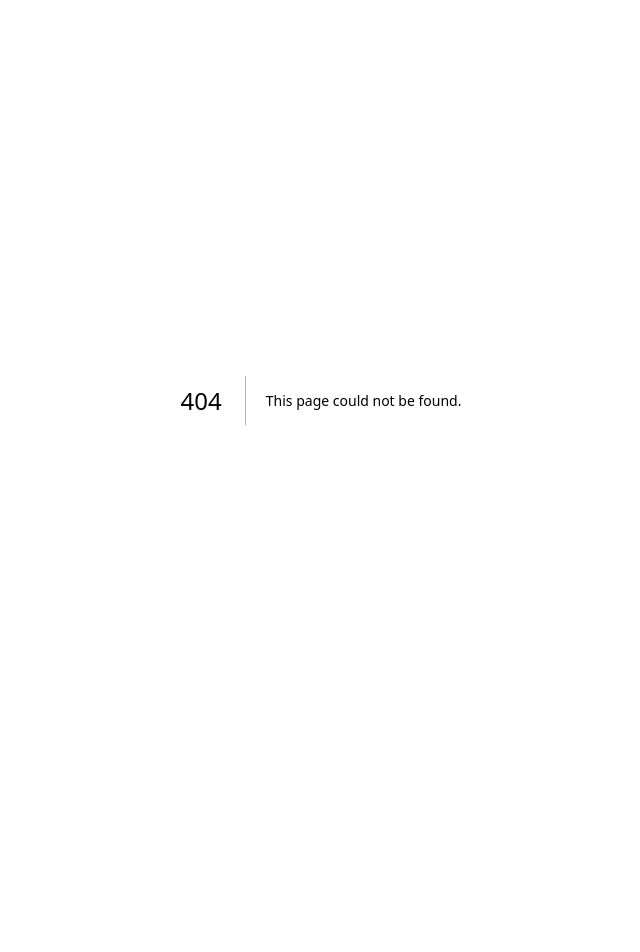
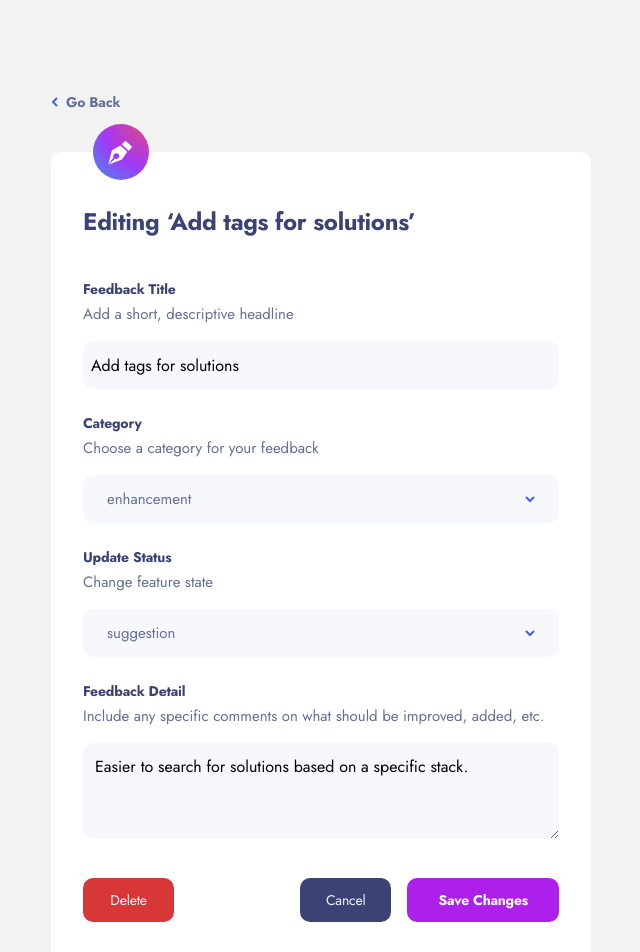
Before and after one commit to SandeebAdhikari/Product_FeedBack_App, a Next.js app: page /feedback_edit/1 in a window 1280 px wide. Before the commit this address had no page. Shown: the top 952 px of the page, without its empty margins (319-959 px from the left). Before the commit the page ends 800 px from the top, so only its background shows below. Built offline with nearby package versions, Linux system fonts and the light colour scheme.

Commit message:
edit feedback complete

```diff
--- a/app/feedback_detail/[id]/page.tsx
+++ b/app/feedback_detail/[id]/page.tsx
@@ -1,12 +1,12 @@
 "use client";
 import { useParams } from "next/navigation";
+import { useRouter } from "next/navigation";
 
 import FeedbackCard from "@/components/FeedbackCard";
 import CommentCard from "@/components/CommentCard";
 import GoBackButton from "@/components/GoBackButton";
 import ButtonFeedback from "@/components/ButtonFeedback";
 import data from "../../../public/data/data.json";
-import { useRouter } from "next/navigation";
 
 const FeedbackDetail = () => {
   const { id } = useParams();
@@ -24,8 +24,13 @@ const FeedbackDetail = () => {
       </div>
     );
   }
+
   const handleGoBack = () => {
     router.push("/");
+  };
+
+  const handleEditFeedBack = () => {
+    router.push(`/feedback_edit/${id}`);
   };
 
   return (
@@ -35,7 +40,7 @@ const FeedbackDetail = () => {
           <GoBackButton stroke="#4661E6" color="grayBlue" />
         </div>
 
-        <div className="ml-auto">
+        <div className="ml-auto" onClick={handleEditFeedBack}>
           <ButtonFeedback text="Edit Feedback" />
         </div>
       </div>
--- /dev/null
+++ b/app/feedback_edit/[id]/page.tsx
@@ -0,0 +1,166 @@
+"use client";
+
+import { useParams, useRouter } from "next/navigation";
+import React, { useState, useEffect } from "react";
+import Image from "next/image";
+import NewIcon from "../../../public/assets/shared/icon-edit-feedback.svg";
+import ButtonFeedback from "@/components/ButtonFeedback";
+import Dropdown from "@/components/Dropdown";
+import GoBackButton from "@/components/GoBackButton";
+import data from "../../../public/data/data.json";
+
+interface Feedback {
+  id: number;
+  title: string;
+  description: string;
+  category: string;
+  upvotes: number;
+  comments: {
+    id: number;
+    content: string;
+    user: {
+      image: string;
+      name: string;
+      username: string;
+    };
+    replies?: {
+      content: string;
+      replyingTo: string;
+      user: {
+        image: string;
+        name: string;
+        username: string;
+      };
+    }[];
+  }[];
+  status: string;
+}
+const FeedbackEdit = () => {
+  const { id } = useParams();
+  const router = useRouter();
+
+  const [feedback, setFeedback] = useState<Feedback | null>(null);
+  const [title, setTitle] = useState("");
+  const [detail, setDetail] = useState("");
+  const [selectedCategory, setSelectedCategory] = useState("Feature");
+  const [selectedStatus, setSelectedStatus] = useState("Suggestion");
+
+  useEffect(() => {
+    const feedbackData = data.productRequests.find(
+      (request) => request.id === parseInt(id as string)
+    ) as Feedback;
+    if (feedbackData) {
+      setFeedback(feedbackData);
+      setTitle(feedbackData.title);
+      setDetail(feedbackData.description);
+      setSelectedCategory(feedbackData.category);
+      setSelectedStatus(feedbackData.status);
+    }
+  }, [id]);
+
+  const handleUpdateFeedback = () => {
+    const updatedData = {
+      ...feedback,
+      title,
+      description: detail,
+      category: selectedCategory,
+      status: selectedStatus,
+    };
+
+    // Here, you should update the `data.json` file or state in your backend/database
+    console.log("Updated Feedback:", updatedData);
+
+    router.push(`/feedback_detail/${id}`);
+  };
+
+  const handleDeleteFeedback = () => {
+    // Here, you should remove the feedback from `data.json` or state in your backend/database
+    console.log("Deleted Feedback:", id);
+
+    router.push("/");
+  };
+
+  const handleCancelEdit = () => {
+    router.push(`/feedback_detail/${id}`);
+  };
+
+  return (
+    <div className="mt-[92px] mb-[187px] w-[540px]">
+      <div onClick={handleCancelEdit}>
+        <GoBackButton stroke="#4661E6" color="grayBlue" />
+      </div>
+      <div className="mt-10 w-[540px] h-[822px] bg-white rounded-[10px] px-8 relative ">
+        <Image
+          src={NewIcon}
+          alt="New Feedback"
+          width={56}
+          height={56}
+          className="absolute -top-[28px] left-[42px]"
+        />
+        <h1 className="pt-[52px] text-darkBlue font-bold text-h1">
+          Editing ‘{title}’
+        </h1>
+        <h2 className="mt-10 text-darkBlue text-h4 font-bold">
+          Feedback Title
+        </h2>
+        <p className="mt-1 text-grayBlue text-body2">
+          Add a short, descriptive headline
+        </p>
+        <input
+          type="text"
+          className="w-full h-[48px] mt-4 bg-lighterPeach rounded-[10px] p-2"
+          value={title}
+          onChange={(e) => setTitle(e.target.value)}
+        />
+        <h2 className="mt-6 text-darkBlue text-h4 font-bold">Category</h2>
+        <p className="mt-1 mb-4 text-grayBlue text-body2">
+          Choose a category for your feedback
+        </p>
+        <Dropdown
+          height="240"
+          options={["Feature", "UI", "UX", "Enhancement", "Bug"]}
+          selectedOption={selectedCategory}
+          onSelect={setSelectedCategory}
+        />
+        <h2 className="mt-6 text-darkBlue text-h4 font-bold">Update Status</h2>
+        <p className="mt-1 mb-4 text-grayBlue text-body2">
+          Change feature state
+        </p>
+        <Dropdown
+          height="191"
+          options={["Suggestion", "Planned", "In-Progress", "Live"]}
+          selectedOption={selectedStatus}
+          onSelect={setSelectedStatus}
+        />
+        <h2 className="mt-6 text-darkBlue text-h4 font-bold">
+          Feedback Detail
+        </h2>
+        <p className="mt-1 text-grayBlue text-body2">
+          Include any specific comments on what should be improved, added, etc.
+        </p>
+        <textarea
+          className="w-full h-[96px] mt-4 bg-lighterPeach rounded-[10px] p-3"
+          value={detail}
+          onChange={(e) => setDetail(e.target.value)}
+        />
+        <div className="flex justify-end mt-8 gap-4">
+          <button
+            className="mr-[110px] bg-red text-lightBlue text-h4 w-[93px] h-[44px] px-6 py-2 rounded-[10px] hover:bg-lightRed"
+            onClick={handleDeleteFeedback}
+          >
+            Delete
+          </button>
+          <button
+            className="bg-darkBlue text-lightBlue text-h4 w-[93px] h-[44px] px-6 py-2 rounded-[10px] hover:bg-lightNavy"
+            onClick={handleCancelEdit}
+          >
+            Cancel
+          </button>
+          <ButtonFeedback text="Save Changes" onClick={handleUpdateFeedback} />
+        </div>
+      </div>
+    </div>
+  );
+};
+
+export default FeedbackEdit;
--- a/app/feedback_edit/page.tsx
+++ /dev/null
@@ -1,80 +0,0 @@
-"use client";
-import React, { useState } from "react";
-import Image from "next/image";
-import NewIcon from "../../public/assets/shared/icon-edit-feedback.svg";
-import ButtonFeedback from "@/components/ButtonFeedback";
-import Dropdown from "@/components/Dropdown";
-import GoBackButton from "@/components/GoBackButton";
-
-const page = () => {
-  const [selectedOption, setSelectedOption] = useState("Feature");
-  const [selectedOptionI, setSelectedOptionI] = useState("Suggestion");
-  const optionsI = ["Feature", "UI", "UX", "Enhancement", "Bug"];
-  const optionsII = ["Suggestion", "Planned", "In-Progress", "Live"];
-
-  return (
-    <div className="mt-[92px] mb-[187px] w-[540px]">
-      <GoBackButton stroke="#4661E6" color="grayBlue" />
-      <div className="mt-10 w-[540px] h-[822px] bg-white rounded-[10px] px-8 relative ">
-        <Image
-          src={NewIcon}
-          alt="New Feedback"
-          width={56}
-          height={56}
-          className="absolute -top-[28px] left-[42px]"
-        />
-        <h1 className="pt-[52px] text-darkBlue font-bold text-h1">
-          Editing ‘Add a dark theme option’
-        </h1>
-        <h2 className="mt-10 text-darkBlue text-h4 font-bold">
-          Feedback Title
-        </h2>
-        <p className="mt-1 text-grayBlue text-body2">
-          Add a short, descriptive headline
-        </p>
-        <input
-          type="text"
-          className="w-full h-[48px] mt-4 bg-lighterPeach rounded-[10px] p-2"
-        />
-        <h2 className="mt-6 text-darkBlue text-h4 font-bold">Category</h2>
-        <p className="mt-1 mb-4 text-grayBlue text-body2">
-          Choose a category for your feedback
-        </p>
-        <Dropdown
-          height="240"
-          options={optionsI}
-          selectedOption={selectedOption}
-          onSelect={setSelectedOption}
-        />
-        <h2 className="mt-6 text-darkBlue text-h4 font-bold">Update Status</h2>
-        <p className="mt-1 mb-4 text-grayBlue text-body2">
-          Change feature state
-        </p>
-        <Dropdown
-          height="191"
-          options={optionsII}
-          selectedOption={selectedOptionI}
-          onSelect={setSelectedOptionI}
-        />
-        <h2 className="mt-6 text-darkBlue text-h4 font-bold">
-          Feedback Detail
-        </h2>
-        <p className="mt-1 text-grayBlue text-body2">
-          Include any specific comments on what should be improved, added, etc.
-        </p>
-        <textarea className="w-full h-[96px] mt-4 bg-lighterPeach rounded-[10px] p-3" />
-        <div className="flex justify-end mt-8 gap-4">
-          <button className="mr-[110px] bg-red text-lightBlue text-h4 w-[93px] h-[44px] px-6 py-2 rounded-[10px] hover:bg-lightRed">
-            Delete
-          </button>
-          <button className="bg-darkBlue text-lightBlue text-h4 w-[93px] h-[44px] px-6 py-2 rounded-[10px] hover:bg-lightNavy">
-            Cancel
-          </button>
-          <ButtonFeedback text="Add Feedback" />
-        </div>
-      </div>
-    </div>
-  );
-};
-
-export default page;
--- a/components/ButtonFeedback.tsx
+++ b/components/ButtonFeedback.tsx
@@ -2,6 +2,8 @@ import React from "react";
 
 interface ButtonFeedbackProps {
   text: string;
+
+  onClick?: () => void;
 }
 
 const ButtonFeedback: React.FC<ButtonFeedbackProps> = ({ text }) => {
```
